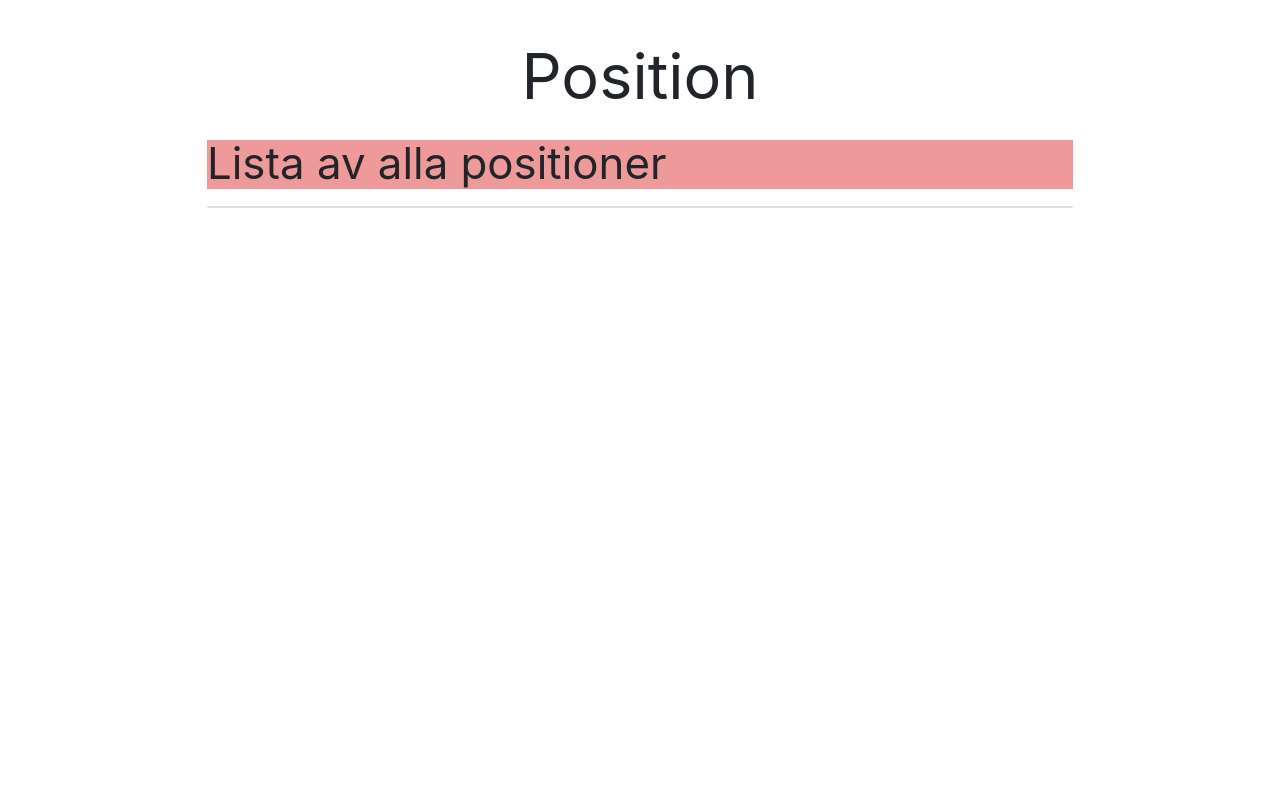
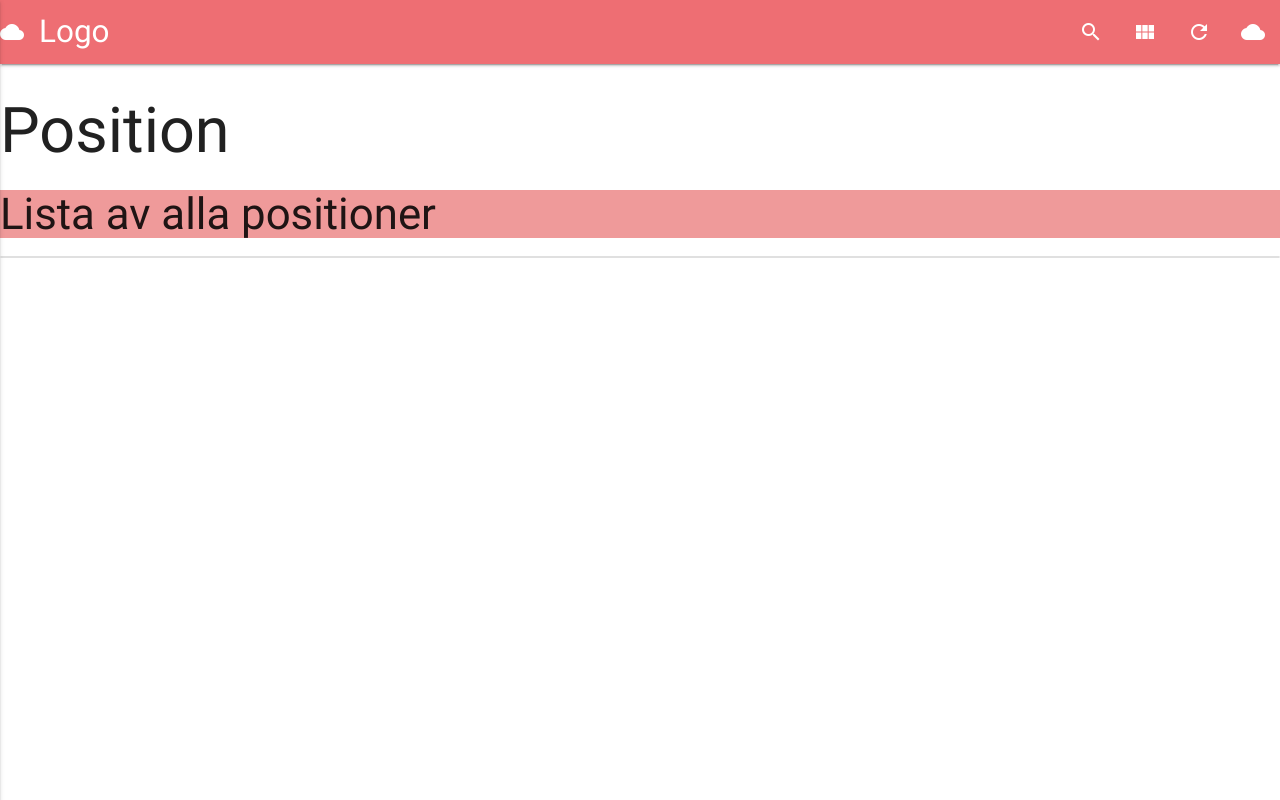
Before and after one commit to AlexanderBacklund/BachelorProject18, a Django app: page /show_position/ in a window 1280 px wide. Run offline with Django 3.2, Linux system fonts and the light colour scheme; some libraries are stand-ins or nearby versions.

Commit message:
började med sklettet för hemsidan

```diff
--- a/django-ui/localisation_ui/templates/show_position/index.html
+++ b/django-ui/localisation_ui/templates/show_position/index.html
@@ -3,9 +3,9 @@
 {% block content %}
   <h3 class="red lighten-3">Lista av alla positioner</h3>
   <div class="collection row">
-    {% for u in user_positions  %}
+    <!--{% for u in user_positions  %}
     <a href="#" class="col-sm-3 collection-item">{{u.u_username}} - {{u.u_position}}</a>
-    {% endfor %}
+    {% endfor %}-->
   </div>
 
 {% endblock %}
--- a/django-ui/localisation_ui/templates/show_position/layout.html
+++ b/django-ui/localisation_ui/templates/show_position/layout.html
@@ -4,28 +4,62 @@
   <meta charset="UTF-8">
   <meta name="viewport" content="width=device-width, initial-scale=1.0">
   <meta http-equiv="X-UA-Compatible" content="ie=edge">
-  <!-- Css -->
+  <!-- Bootstrap
   <link rel="stylesheet" href="https://stackpath.bootstrapcdn.com/bootstrap/4.1.0/css/bootstrap.min.css" integrity="sha384-9gVQ4dYFwwWSjIDZnLEWnxCjeSWFphJiwGPXr1jddIhOegiu1FwO5qRGvFXOdJZ4" crossorigin="anonymous">
-  <!-- Js, vill kanske vara längs nere i body-->
-  <script src="https://code.jquery.com/jquery-3.3.1.slim.min.js" integrity="sha384-q8i/X+965DzO0rT7abK41JStQIAqVgRVzpbzo5smXKp4YfRvH+8abtTE1Pi6jizo" crossorigin="anonymous"></script>
+   Js, vill kanske vara längs nere i body
+   <script src="https://code.jquery.com/jquery-3.3.1.slim.min.js" integrity="sha384-q8i/X+965DzO0rT7abK41JStQIAqVgRVzpbzo5smXKp4YfRvH+8abtTE1Pi6jizo" crossorigin="anonymous"></script>
   <script src="https://cdnjs.cloudflare.com/ajax/libs/popper.js/1.14.0/umd/popper.min.js" integrity="sha384-cs/chFZiN24E4KMATLdqdvsezGxaGsi4hLGOzlXwp5UZB1LY//20VyM2taTB4QvJ" crossorigin="anonymous"></script>
   <script src="https://stackpath.bootstrapcdn.com/bootstrap/4.1.0/js/bootstrap.min.js" integrity="sha384-uefMccjFJAIv6A+rW+L4AHf99KvxDjWSu1z9VI8SKNVmz4sk7buKt/6v9KI65qnm" crossorigin="anonymous"></script>
+-->
+
+  <!--Import Google Icon Font-->
+  <link href="https://fonts.googleapis.com/icon?family=Material+Icons" rel="stylesheet">
+
+  <!--Let browser know website is optimized for mobile-->
+  <meta name="viewport" content="width=device-width, initial-scale=1.0"/>
 
   <!-- Compiled and minified CSS -->
-    <link rel="stylesheet" href="https://cdnjs.cloudflare.com/ajax/libs/materialize/1.0.0-beta/css/materialize.min.css">
+  <link rel="stylesheet" href="https://cdnjs.cloudflare.com/ajax/libs/materialize/0.100.2/css/materialize.min.css">
 
-    <!-- Compiled and minified JavaScript -->
-    <script src="https://cdnjs.cloudflare.com/ajax/libs/materialize/1.0.0-beta/js/materialize.min.js"></script>
   <title>Position</title>
 </head>
 <body>
-  <header class="container center-align">
+
+  <nav>
+    <div class="nav-wrapper">
+      <a href="#!" class="brand-logo"><i class="material-icons">cloud</i>Logo</a>
+      <a href="#" data-activates="mobile-demo" class="button-collapse"><i class="material-icons">menu</i></a>
+      <ul class="right hide-on-med-and-down">
+        <li><a href="sass.html"><i class="material-icons">search</i></a></li>
+        <li><a href="badges.html"><i class="material-icons">view_module</i></a></li>
+        <li><a href="collapsible.html"><i class="material-icons">refresh</i></a></li>
+        <li><a href="mobile.html"><i class="material-icons">cloud</i></a></li>
+      </ul>
+      <ul class="side-nav" id="mobile-demo">
+        <li><a href="#">Home</a></li>
+      </ul>
+    </div>
+  </nav>
+  <!--  <nav class="navbar navbar-dark bg-dark">
+  <header class="center-align">
+     Navbar content
+    <a href="#" class="col-sm-3 collection-item">Home</a>
+    <a href="/admin" class="col-sm-3 collection-item">Admin</a>
+  </header>
+  </nav>  -->
     <h1>Position</h1>
-  </header>
-  <div class="container">
+
+  <div>
     {% block content %}
     {% endblock %}
   </div>
 
+  <script type="text/javascript" src="https://code.jquery.com/jquery-3.2.1.min.js"></script>
+  <!-- Compiled and minified JavaScript -->
+  <script src="https://cdnjs.cloudflare.com/ajax/libs/materialize/0.100.2/js/materialize.min.js"></script>
+  <script>
+    $(".button-collapse").sideNav();
+  </script>
+
 </body>
 </html>
```
